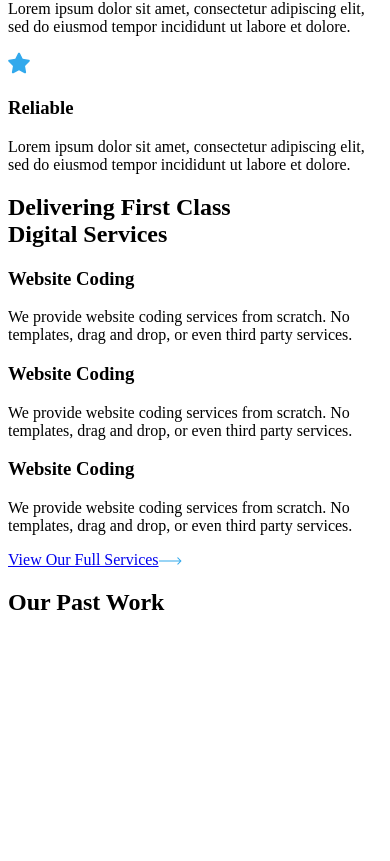
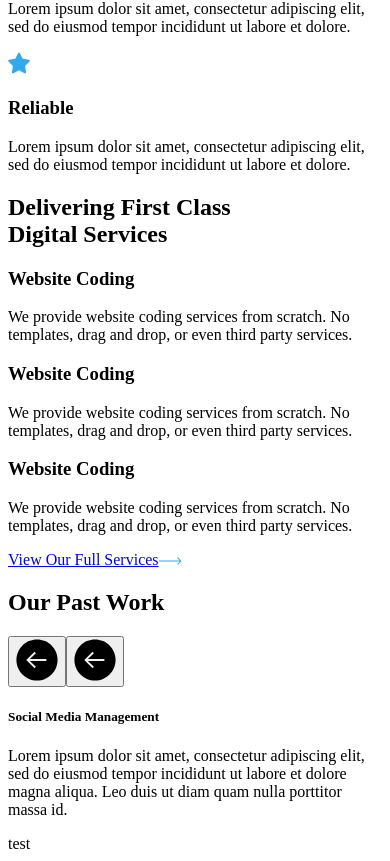
Before and after one commit to elanode/elanode, a Nuxt app in the folder client/: page / in a window 390 px wide. Shown: the part 880-1741 px from the top of the page. Before the commit the page ends 1516 px from the top, so only its background shows below. Built offline with nearby package versions, Linux system fonts and the light colour scheme.

Commit message:
swiper carousel added and other responsivity minor adjustment

```diff
--- a/client/app.vue
+++ b/client/app.vue
@@ -1,5 +1,5 @@
 <template>
-  <div>
+  <div class="overflow-x-hidden">
     <TheNavbar />
     <NuxtPage />
   </div>
--- /dev/null
+++ b/client/components/Home/HomeCarousel.vue
@@ -0,0 +1,80 @@
+<template>
+  <div class="relative">
+    <div class="absolute w-full flex justify-end gap-x-4 lg:mb-9 z-20">
+      <button class="prevEl">
+        <IconArrowButton class="fill-current text-primary" />
+      </button>
+      <button class="nextEl">
+        <IconArrowButton
+          class="fill-current text-primary transform rotate-180"
+        />
+      </button>
+    </div>
+    <swiper
+      :navigation="{
+        prevEl: '.prevEl',
+        nextEl: '.nextEl',
+      }"
+      :slidesPerView="1"
+      :spaceBetween="15"
+      :initial-slide="1"
+      :centered-slides="true"
+      :breakpoints="{
+        639: {
+          slidesPerView: 1.5,
+          spaceBetween: 30,
+        },
+        1024: {
+          slidesPerView: 2,
+          spaceBetween: 70,
+        },
+        1536: {
+          slidesPerView: 3,
+        },
+      }"
+      class="relative"
+    >
+      <swiper-slide v-for="(item, idx) in 20" :key="idx">
+        <div class="lg:(h-[300px] pt-20) pt-16 w-full relative">
+          <div
+            class="dark:bg-[#405561] light:bg-[#E6F3FA] w-full h-54 rounded-xl"
+          ></div>
+        </div>
+      </swiper-slide>
+    </swiper>
+    <div class="text-center mt-5">
+      <h5 class="font-bold text-[1.75rem] mb-4">Social Media Management</h5>
+      <p>
+        Lorem ipsum dolor sit amet, consectetur adipiscing elit, sed do eiusmod
+        tempor incididunt ut labore et dolore magna aliqua. Leo duis ut diam
+        quam nulla porttitor massa id.
+      </p>
+    </div>
+  </div>
+</template>
+
+<script>
+import SwiperCore, { Navigation } from 'swiper';
+import { Swiper, SwiperSlide } from 'swiper/vue';
+import 'swiper/css';
+import 'swiper/css/navigation';
+
+SwiperCore.use([Navigation]);
+
+export default {
+  components: {
+    Swiper,
+    SwiperSlide,
+  },
+};
+</script>
+
+<style scoped>
+.swiper-slide > div {
+  @apply transition-all transition duration-300;
+}
+
+.swiper-slide.swiper-slide-active > div {
+  @apply lg:(absolute z-10 transform origin-bottom scale-125 mt-1);
+}
+</style>
--- /dev/null
+++ b/client/components/Icon/IconArrowButton.vue
@@ -0,0 +1,12 @@
+<template>
+  <svg
+    width="42"
+    height="42"
+    viewBox="0 0 42 42"
+    xmlns="http://www.w3.org/2000/svg"
+  >
+    <path
+      d="M41.5781 21C41.5781 18.2203 41.0344 15.525 39.9609 12.9891C38.925 10.5375 37.4391 8.33906 35.55 6.45C33.6609 4.56094 31.4578 3.075 29.0109 2.03906C26.4703 0.965626 23.7797 0.421875 21 0.421875C18.2203 0.421875 15.525 0.965626 12.9891 2.03906C10.5375 3.075 8.33906 4.56094 6.45 6.45C4.56094 8.33906 3.075 10.5422 2.03906 12.9891C0.965626 15.525 0.421875 18.2203 0.421875 21C0.421875 23.7797 0.965626 26.475 2.03906 29.0109C3.075 31.4625 4.56094 33.6609 6.45 35.55C8.33906 37.4391 10.5422 38.925 12.9891 39.9609C15.525 41.0344 18.2203 41.5781 21 41.5781C23.7797 41.5781 26.475 41.0344 29.0109 39.9609C31.4625 38.925 33.6609 37.4391 35.55 35.55C37.4391 33.6609 38.925 31.4578 39.9609 29.0109C41.0344 26.4703 41.5781 23.7797 41.5781 21ZM30.375 21.9375L13.8891 21.9375L19.8656 27.8531L18.5484 29.1844L10.275 21L18.5531 12.8156L19.8703 14.1469L13.8938 20.0625L30.375 20.0625V21.9375Z"
+    />
+  </svg>
+</template>
--- /dev/null
+++ b/client/components/The/TheFooter.vue
@@ -0,0 +1,9 @@
+<template>
+  <div></div>
+</template>
+
+<script>
+export default {
+  name: 'TheFooter',
+};
+</script>
--- a/client/components/The/TheNavbar.vue
+++ b/client/components/The/TheNavbar.vue
@@ -65,14 +65,21 @@ export default {
 
     onMounted(() => {
       html.value = document.querySelector('html');
-      checkbox.value =
+      const isDark =
         localStorage.theme === 'dark' ||
         (!('theme' in localStorage) &&
           window.matchMedia('(prefers-color-scheme: dark)').matches);
+      checkbox.value = isDark;
+
+      toggleMode(isDark);
     });
 
     watch(checkbox, (newValues) => {
-      if (newValues) {
+      toggleMode(newValues);
+    });
+
+    const toggleMode = (bool) => {
+      if (bool) {
         html.value.classList.add('dark');
         html.value.classList.remove('light');
         localStorage.theme = 'dark';
@@ -81,7 +88,7 @@ export default {
         html.value.classList.remove('dark');
         localStorage.theme = 'light';
       }
-    });
+    };
 
     return {
       checkbox,
--- a/client/package.json
+++ b/client/package.json
@@ -11,5 +11,8 @@
   },
   "rules": {
     "vue/no-multiple-template-root": "off"
+  },
+  "dependencies": {
+    "swiper": "^7.3.1"
   }
 }
--- a/client/pages/index.vue
+++ b/client/pages/index.vue
@@ -1,7 +1,7 @@
 <template>
   <div class="mb-50">
     <section class="container mb-38">
-      <div class="grid grid-cols-2 mt-16">
+      <div class="grid lg:grid-cols-2 mt-16">
         <div>
           <span class="text-primary font-bold mb-6px">Digital Agency</span>
           <h1 class="text-[4rem] mb-[1.625rem] font-bold">Elanode</h1>
@@ -26,10 +26,14 @@
     </section>
 
     <section class="container mb-21">
-      <h2 class="header">A Creative Agency You<br />Can Trust</h2>
-      <div class="grid grid-cols-6">
-        <BaseLink link="/" text="Let's Talk" class="col-span-2" />
-        <p class="col-span-4">
+      <h2 class="header">
+        A Creative Agency You <br class="hidden sm:block" />Can Trust
+      </h2>
+      <div class="md:(grid grid-cols-6) items-start">
+        <div class="col-span-2">
+          <BaseLink link="/" text="Let's Talk" class="mt-3 md:mt-5" />
+        </div>
+        <p class="col-span-4 mt-5 md:mt-0">
           Lorem ipsum dolor sit amet, consectetur adipiscing elit, sed do
           eiusmod tempor incididunt ut labore et dolore magna aliqua. Leo duis
           ut diam quam nulla porttitor massa id. Posuere morbi leo urna molestie
@@ -41,7 +45,7 @@
 
     <section class="container mb-21">
       <h2 class="header mb-11">Elanode Expertise</h2>
-      <div class="grid grid-cols-3 gap-10 min-h-53">
+      <div class="grid lg:grid-cols-3 gap-10 min-h-53">
         <HomeCard title="Reliable">
           <template #icon>
             <IconStar />
@@ -80,8 +84,11 @@
     </section>
 
     <section class="container">
-      <h2 class="header mb-13">Our Past Work</h2>
+      <h2 class="header mb-9">Our Past Work</h2>
+      <HomeCarousel />
     </section>
+
+    <div>test</div>
   </div>
 </template>
 
--- a/client/windi.config.js
+++ b/client/windi.config.js
@@ -12,7 +12,7 @@ export default defineConfig({
         sm: '2rem',
         lg: '4rem',
         xl: '10rem',
-        '2xl': '12rem',
+        // '2xl': '11rem',
       },
     },
     extend: {
```
Also changed, not shown: 1 other file (tests, documents, lock files or other folders).
